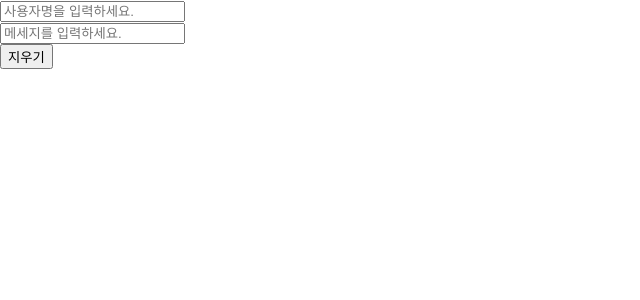
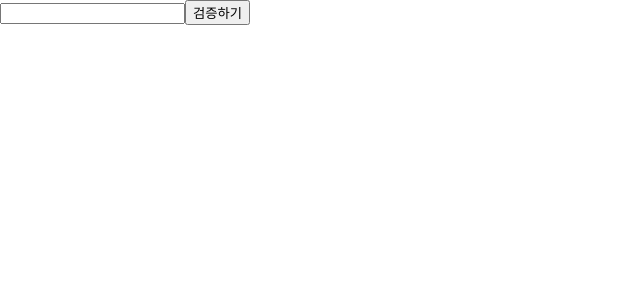
Before and after one commit to zzangouona/ReactBasicProject, a React (Create React App) app in the folder hello-event/: page / in a window 1280 px wide. Shown: the top 300 px of the page, without its empty margins (0-640 px from the left). Built offline with nearby package versions, Linux system fonts and the light colour scheme.

Commit message:
hello-event 2. Ref - 기존 이벤트 처리 방법

```diff
--- a/hello-event/src/App.js
+++ b/hello-event/src/App.js
@@ -3,10 +3,11 @@ import { Component } from 'react';
 import Say from './Say';
 import EventPractice from './EventPractice';
 import EventPracticehooks from './EventPracticehooks';
+import ValidationSample from './ValidationSample';
 
 class App extends Component {
   render() {
-    return <EventPracticehooks />;
+    return <ValidationSample />;
   }
 }
 
--- /dev/null
+++ b/hello-event/src/ValidationSample.css
@@ -0,0 +1,7 @@
+.success{
+    background-color: lightgreen;
+}
+
+.failure {
+    background-color: lightcoral;
+}
--- /dev/null
+++ b/hello-event/src/ValidationSample.js
@@ -0,0 +1,45 @@
+import React, { Component } from 'react';
+import './ValidationSample.css';
+
+// ref 사용해서 이벤트 처리
+class ValidationSample extends Component {
+  state = {
+    password: '',
+    clicked: false,
+    validated: false,
+  };
+  // ref을 사용하는 기준은 DOM을 직접적으로 건들어야하는 경우,
+  // react는 ref 사용하지 않고도 이벤트를 처리할 수 있다.
+
+  handleChange = (e) => {
+    this.setState({
+      [e.target.name]: e.target.value,
+    });
+  };
+
+  handleButtonClick = (e) => {
+    console.log(this.state.password);
+    this.setState({
+      clicked: true,
+      validated: this.state.password === '0000',
+    });
+  };
+
+  render() {
+    const { password, clicked, validated } = this.state;
+    return (
+      <div>
+        <input
+          name={'password'}
+          type={'password'}
+          value={password}
+          onChange={this.handleChange}
+          className={clicked ? (validated ? 'success' : 'failure') : ''}
+        />
+        <button onClick={this.handleButtonClick}>검증하기</button>
+      </div>
+    );
+  }
+}
+
+export default ValidationSample;
```
